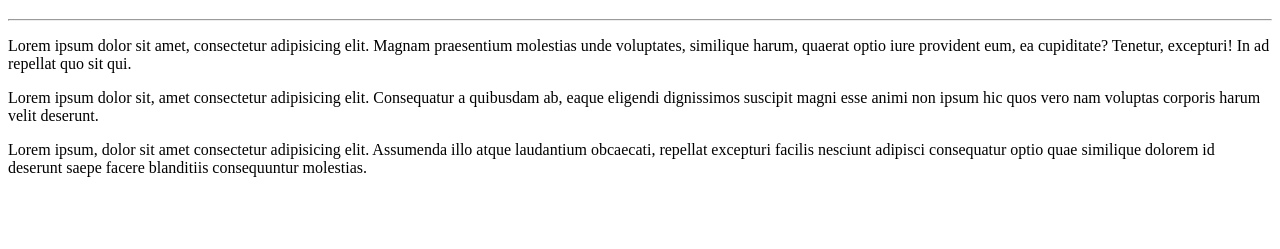
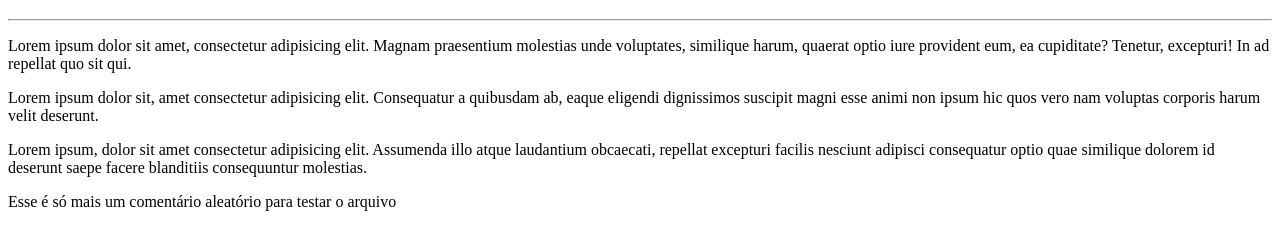
Before and after one commit to NaraynaTeixeiraSilva/Ola-Mundo, a plain HTML site: page site-exemplo/index.html in a window 1280 px wide. Shown: the part 61-310 px from the top of the page. Drawn offline with Linux system fonts and the light colour scheme.

Commit message:
teste
teste

```diff
--- a/site-exemplo/index.html
+++ b/site-exemplo/index.html
@@ -11,5 +11,6 @@
     <p>Lorem ipsum dolor sit amet, consectetur adipisicing elit. Magnam praesentium molestias unde voluptates, similique harum, quaerat optio iure provident eum, ea cupiditate? Tenetur, excepturi! In ad repellat quo sit qui.</p>
     <p>Lorem ipsum dolor sit, amet consectetur adipisicing elit. Consequatur a quibusdam ab, eaque eligendi dignissimos suscipit magni esse animi non ipsum hic quos vero nam voluptas corporis harum velit deserunt.</p>
     <p>Lorem ipsum, dolor sit amet consectetur adipisicing elit. Assumenda illo atque laudantium obcaecati, repellat excepturi facilis nesciunt adipisci consequatur optio quae similique dolorem id deserunt saepe facere blanditiis consequuntur molestias.</p>
+<p>Esse é só mais um comentário aleatório para testar o arquivo</p>
 </body>
 </html>
```
